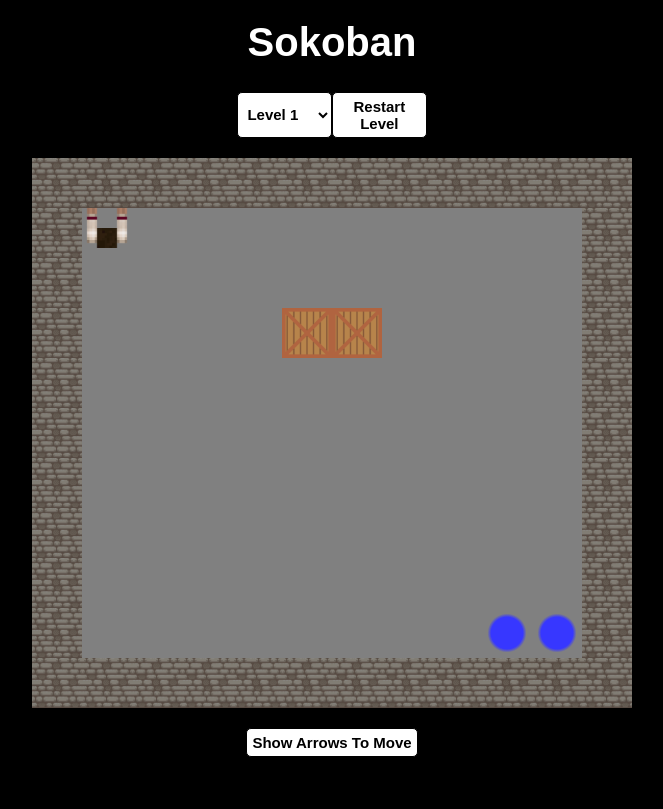
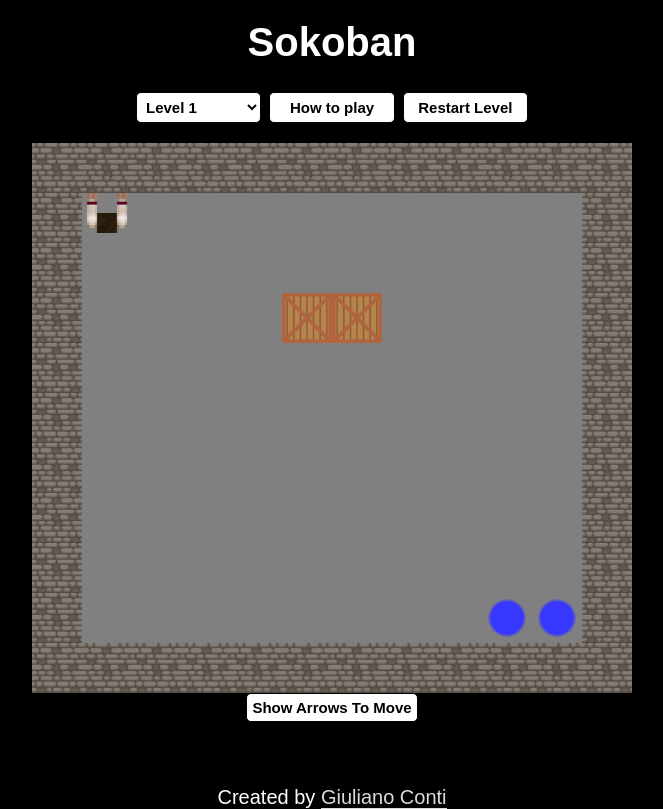
Before and after one commit to giulianoconti/sokoban-reactjs, a React (Vite) app: page / in a window 1280 px wide. Shown: the whole page, without its empty margins (308-971 px from the left). Built offline with nearby package versions, Linux system fonts and the light colour scheme.

Commit message:
Change arrows for svg, "how to play" added

```diff
--- a/src/App.jsx
+++ b/src/App.jsx
@@ -5,6 +5,14 @@ export const App = () => {
   return (
     <div className="app">
       <Game />
+      <footer className="footer">
+        <span className="footer-span">
+          Created by{" "}
+          <a className="footer-a" href="https://www.linkedin.com/in/giulianoconti/">
+            Giuliano Conti
+          </a>
+        </span>
+      </footer>
     </div>
   );
 };
--- a/src/components/game/Game.jsx
+++ b/src/components/game/Game.jsx
@@ -1,9 +1,11 @@
 import React, { useEffect, useRef, useState } from "react";
 import { Levels } from "../levels/Levels";
+import { Rules } from "../rules/Rules";
 
 export const Game = () => {
   const [level, setLevel] = useState(0);
   const [test, setTest] = useState(77);
+  const [showRules, setShowRules] = useState(false);
   const [levelContainer, setLevelContainer] = useState(JSON.parse(JSON.stringify(Levels[level])));
   const [arrayPositionsGoals, setArrayPositionsGoals] = useState([]);
   const [arrayPositionsBoxes, setArrayPositionsBoxes] = useState([]);
@@ -228,6 +230,8 @@ export const Game = () => {
         </div>
       )}
 
+      {showRules && <Rules setShowRules={setShowRules} />}
+
       <h1 className="title">Sokoban</h1>
       <div className="pb-2 between flex">
         <select className="btn" value={level} onChange={selectLevel}>
@@ -237,6 +241,9 @@ export const Game = () => {
             </option>
           ))}
         </select>
+        <button className="btn" onClick={() => setShowRules(!showRules)}>
+          How to play
+        </button>
         <button className="btn" onClick={restartLevel}>
           Restart Level
         </button>
@@ -260,18 +267,42 @@ export const Game = () => {
         <div className="arrows-container">
           <div className="arrows">
             <button className={`btn-arrow ${pressedArrow[0]}`} onClick={() => handleKeyDown({ key: "ArrowUp" })}>
-              ⬆
+              <svg
+                className="svg-arrow"
+                id="_1-Arrow_Up"
+                data-name="1-Arrow Up"
+                xmlns="http://www.w3.org/2000/svg"
+                viewBox="0 0 32 32"
+              >
+                <title>1-Arrow Up</title>
+                <path d="M26.71,10.29l-10-10a1,1,0,0,0-1.41,0l-10,10,1.41,1.41L15,3.41V32h2V3.41l8.29,8.29Z" />
+              </svg>
             </button>
           </div>
           <div className="arrows">
             <button className={`btn-arrow ${pressedArrow[2]}`} onClick={() => handleKeyDown({ key: "ArrowLeft" })}>
-              ⬅
+              <svg className="svg-arrow" xmlns="http://www.w3.org/2000/svg" viewBox="0 0 32 32">
+                <title>4-Arrow Left</title>
+                <g id="_4-Arrow_Left" data-name="4-Arrow Left">
+                  <path d="M32,15H3.41l8.29-8.29L10.29,5.29l-10,10a1,1,0,0,0,0,1.41l10,10,1.41-1.41L3.41,17H32Z" />
+                </g>
+              </svg>
             </button>
             <button className={`btn-arrow ${pressedArrow[1]}`} onClick={() => handleKeyDown({ key: "ArrowDown" })}>
-              ⬇
+              <svg className="svg-arrow" xmlns="http://www.w3.org/2000/svg" viewBox="0 0 32 32">
+                <title>2-Arrow Down</title>
+                <g id="_2-Arrow_Down" data-name="2-Arrow Down">
+                  <path d="M26.29,20.29,18,28.59V0H16V28.59L7.71,20.29,6.29,21.71l10,10a1,1,0,0,0,1.41,0l10-10Z" />
+                </g>
+              </svg>
             </button>
             <button className={`btn-arrow ${pressedArrow[3]}`} onClick={() => handleKeyDown({ key: "ArrowRight" })}>
-              ➡
+              <svg className="svg-arrow" xmlns="http://www.w3.org/2000/svg" viewBox="0 0 32 32">
+                <title>3-Arrow Right</title>
+                <g id="_3-Arrow_Right" data-name="3-Arrow Right">
+                  <path d="M31.71,15.29l-10-10L20.29,6.71,28.59,15H0v2H28.59l-8.29,8.29,1.41,1.41,10-10A1,1,0,0,0,31.71,15.29Z" />
+                </g>
+              </svg>
             </button>
           </div>
           <div className="flex">
--- /dev/null
+++ b/src/components/rules/Rules.jsx
@@ -0,0 +1,22 @@
+import React from "react";
+
+export const Rules = ({ setShowRules }) => {
+  const closeRules = ({ target: { className } }) => {
+    if (className === "rules" || className === "rules-button-close") {
+      setShowRules(false);
+    }
+  };
+
+  return (
+    <div className="rules" onClick={closeRules}>
+      <button className="rules-button-close">X</button>
+      <div className="rules-div">
+        <h2 className="rules-h2">How to play</h2>
+        <p className="rules-p">
+          You have to move the boxes to the blue points, you can only move the boxes by pushing forward.If you leave the
+          box in a position where you cannot move it, you must restart the level{" "}
+        </p>
+      </div>
+    </div>
+  );
+};
--- a/src/index.css
+++ b/src/index.css
@@ -57,6 +57,11 @@ html {
   background-color: rgba(255, 255, 255, 0.6);
 }
 
+.svg-arrow {
+  height: 30px;
+  width: 30px;
+}
+
 .pressing {
   background-color: rgba(255, 255, 255, 0.6);
 }
@@ -68,6 +73,8 @@ html {
 
 .between {
   justify-content: space-between;
+  max-width: 400px;
+  width: 100%;
 }
 
 .pb-2 {
@@ -82,6 +89,81 @@ html {
 .cell {
   width: 50px;
   height: 50px;
+}
+
+.rules {
+  position: absolute;
+  top: 0;
+  right: 0;
+  width: 100vw;
+  height: 100vh;
+  background-color: rgba(0, 0, 0, 0.8);
+  color: rgb(255, 255, 255);
+  padding: 20px;
+  box-sizing: border-box;
+  overflow-y: auto;
+  z-index: 100;
+}
+
+.rules-button-close {
+  position: absolute;
+  top: 20px;
+  right: 20px;
+  width: 30px;
+  height: 30px;
+  background-color: rgb(255, 255, 255);
+  color: rgb(0, 0, 0);
+  font-size: 20px;
+  font-weight: bold;
+  display: flex;
+  justify-content: center;
+  align-items: center;
+  cursor: pointer;
+}
+
+.rules-div {
+  background-color: rgb(50, 0, 50);
+  border-radius: 12px;
+  margin: 100px auto;
+  max-width: 400px;
+  padding: 20px;
+}
+
+.rules-h2 {
+  font-size: 30px;
+  font-weight: bold;
+  margin-bottom: 20px;
+}
+
+.rules-p {
+  font-size: 20px;
+  margin-bottom: 20px;
+}
+
+.footer {
+  align-items: center;
+  background-color: rgb(0, 0, 0);
+  display: flex;
+  height: 50px;
+  justify-content: center;
+  margin: 64px 0 12px 0;
+}
+
+.footer-span {
+  color: rgb(255, 255, 255);
+  font-size: 20px;
+}
+
+.footer-a {
+  border-bottom: 1px solid rgb(220, 220, 220);
+  color: rgb(220, 220, 220);
+  font-size: 20px;
+  text-decoration: none;
+}
+
+.footer-a:hover {
+  border-bottom: 1px solid rgb(255, 255, 255);
+  color: rgb(255, 255, 255);
 }
 
 @media screen and (max-width: 600px) {
@@ -137,6 +219,7 @@ html {
   font-size: 15px;
   font-weight: bold;
   padding: 5px;
+  margin: 0 4px;
   width: 100%;
 }
 
```
